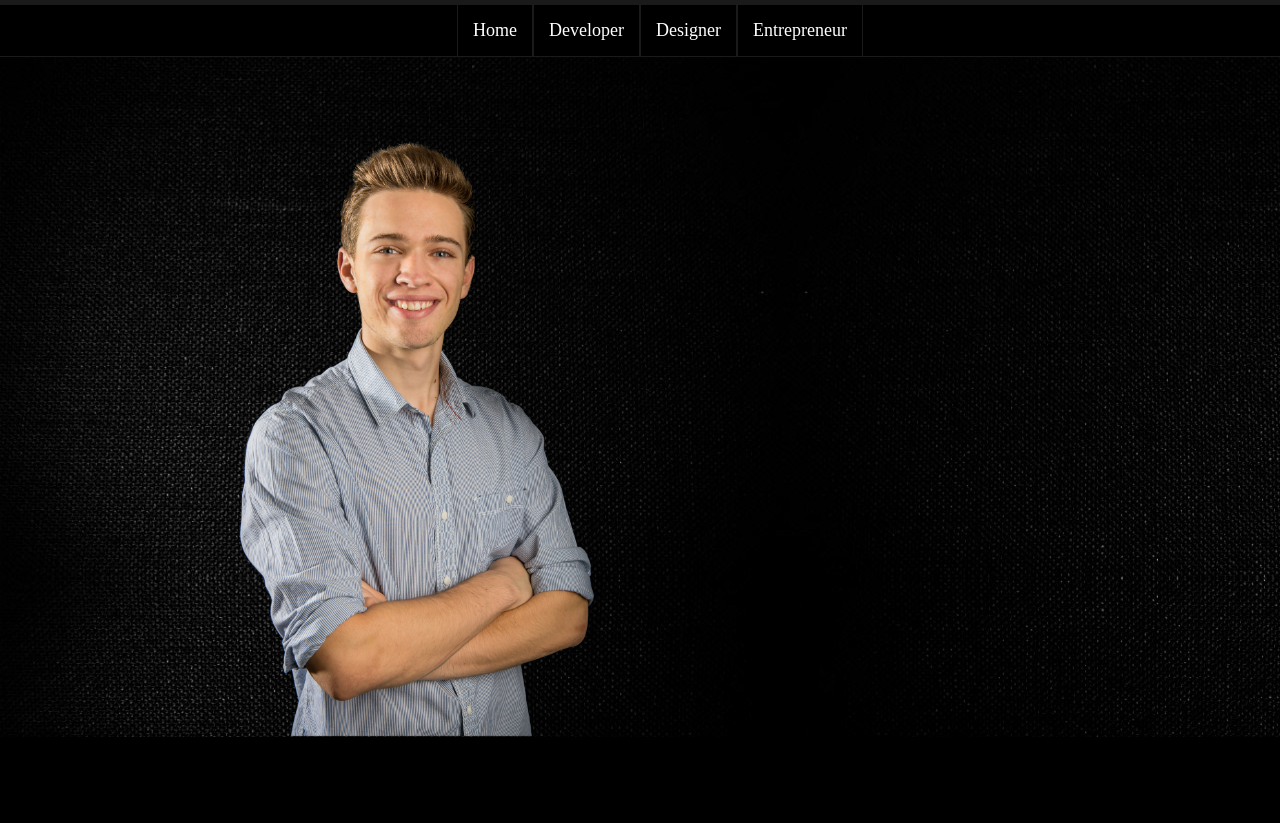
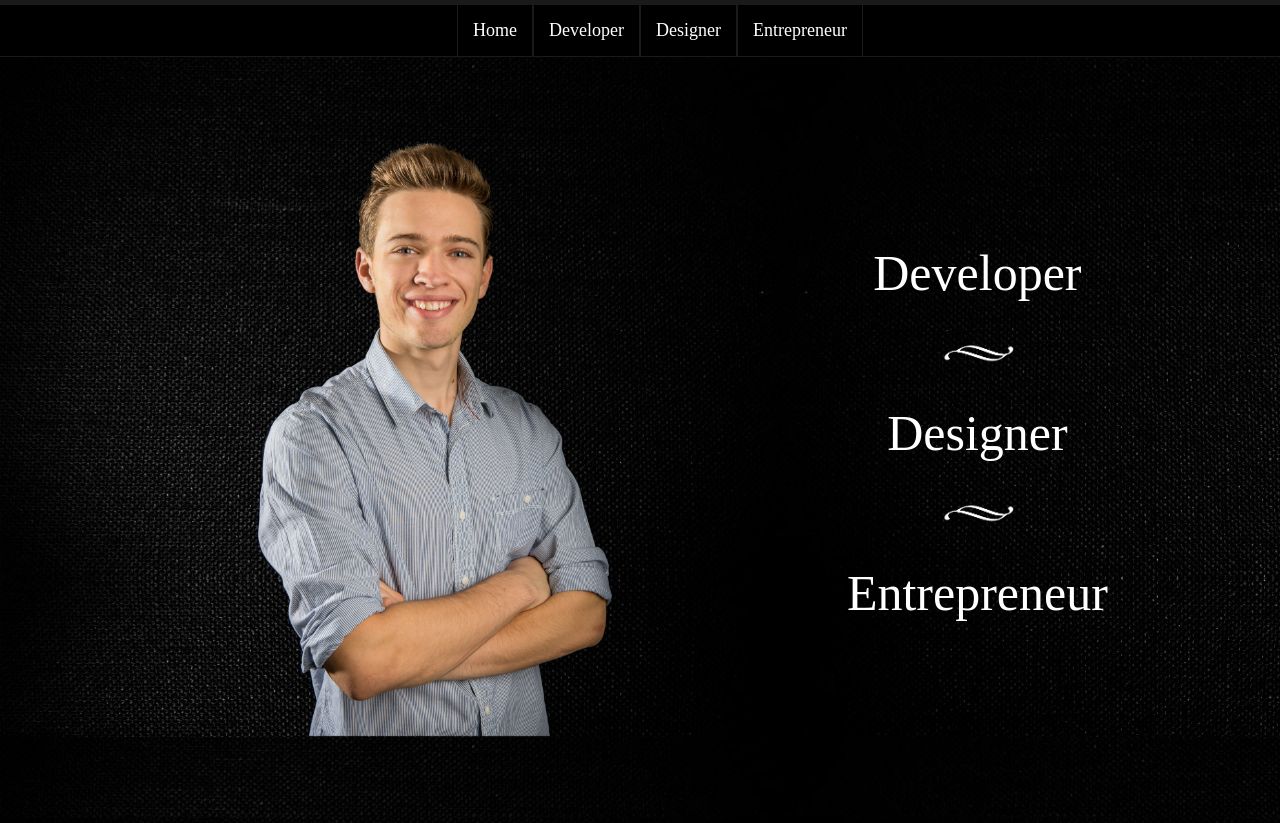
Before and after one commit to petergok/personal-website, a plain HTML site: page index.html in a window 1280 px wide. Shown: the top 823 px of the page. Before the commit the page ends 800 px from the top, so only its background shows below. Drawn offline with Linux system fonts and the light colour scheme.

Commit message:
Fixed up the main page and added the main text headers

```diff
--- a/css/stylesheet.css
+++ b/css/stylesheet.css
@@ -8,9 +8,6 @@
 #navbar-background {
 	display: block;
 	background-color: black;
-	margin-left: auto;
-	margin-right: auto;
-	width: 100%;
 }
 
 #navbar #ul-container {
@@ -22,8 +19,6 @@
 #navbar ul {
 	display: block;
 	margin-top: 0;
-	margin-bottom: 0;
-	display: block;
 }
 
 #navbar li {
@@ -36,7 +31,7 @@
 	padding: 15px;
 	font-size: 18px;
 	text-align: center;
-	background-color: black;
+	background-color: transparent;
 	color: white;
 	border-left: 1px solid #1a1a1a;
 	border-right: 1px solid #1a1a1a;
@@ -47,19 +42,21 @@
 }
 
 img {
-	display: block;
+	display: inline-block;
 	max-width: 100%;
-	margin-left: 150px;
+	margin-left: 15%;
+	vertical-align: bottom;
 }
 
 body {
 	background-color: black;
 	margin: 0;
+	padding-bottom: 0;
+	height: 100%;
 }
 
 section {
 	display: block;
-	position: relative;
 	padding: 80px;
 	padding-bottom: 0;
 	background: url(../images/backgroundLarge.jpg);
@@ -69,3 +66,43 @@ section {
 a {
 	text-decoration: none;
 }
+
+#text-container {
+	margin-top: 70px;
+	display: inline-block;
+	position: absolute;
+	margin-left: 13%;
+	z-index: 1;
+}
+
+#text-container .text {
+	display: block;
+	height: 100px;
+}
+
+#text-container .text a {
+	color: white;
+	display: table;
+	font-size: 50px;
+	font-family: Futura;
+	text-align: center;
+	width: 300px;
+	line-height: 100px;
+	margin: auto;
+}
+
+#text-container li img {
+	margin: auto;
+	vertical-align: middle;
+}
+
+#separator {
+	text-align: center;
+	height: 60px;
+}
+
+.helper {
+    display: inline-block;
+    height: 100%;
+    vertical-align: middle;
+}
--- a/index.html
+++ b/index.html
@@ -5,18 +5,18 @@
   	<script src="js/picturefill.js"></script>
     <title>Peter Gokhshteyn</title>
   </head>
-  <body>
+  <body onload="init()">
   	<nav id="navbar">
   		<div id="navbar-background">
 	  		<div id="ul-container">
-				<ul>
+				<ul id="tabs">
 		  			<li id="home">
 		  				<a href="#home">Home</a>
-			  			</li>
+			  		</li>
 		  			<li id="developer">
-	  				<a href="#developer">Developer</a>
+	  				    <a href="#developer">Developer</a>
 		  			</li>
-			  			<li id="designer">
+			  		<li id="designer">
 		  				<a href="#designer">Designer</a>
 		  			</li>
 		  			<li id="entrepreneur">
@@ -33,11 +33,29 @@
 
 	  		<!-- Fallback content for non-JS browsers. Same img src as the initial, unqualified source element. -->
 	        <noscript>
-	            <img src="selfPhotoSmall.jpg" alt="A beautiful image of none other than the magnificient Peter Gokhshteyn!">
+	            <img src="selfPhotoSmall.jpg" alt="A beautiful image of none other than the magnificient Peter Gokhshteyn!"/>
 	        </noscript>
 	  	</span>
+        <div id="text-container">
+            <ul>
+                <li class="text">
+                    <a href="#developer">Developer</a>
+                </li>
+                <li id="separator">
+                    <span class="helper"></span><img src="images/swirl.png" alt="Separator"/>
+                </li>
+                <li class="text">
+                    <a href="#designer">Designer</a>
+                </li>
+                <li id="separator">
+                    <span class="helper"></span><img src="images/swirl.png" alt="Separator"/>
+                </li>
+                <li class="text">
+                    <a href="#entrepreneur">Entrepreneur</a>
+                </li>
+            </ul>
+        </div>
 	</section>
-	<!--
 	<section id="developer">
 
 	</section>
@@ -46,6 +64,6 @@
 	</section>
 	<section id="entrepreneur">
 
-	</section>-->
+	</section>
   </body>
 </html>
```
Also changed, not shown: images/swirl.png (added), 1 other file.
